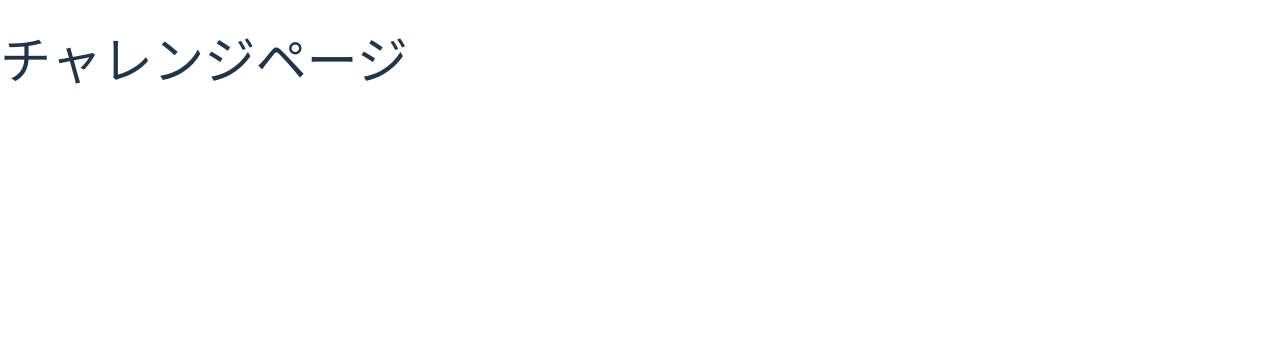
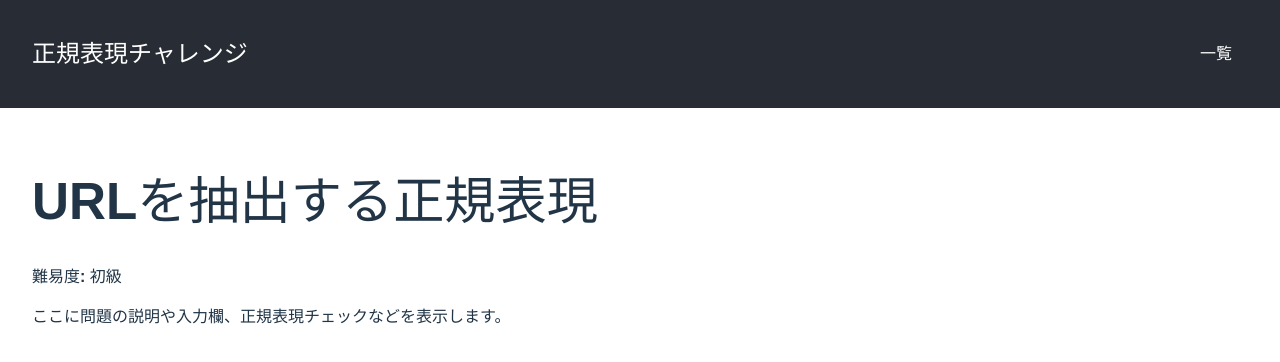
Before and after one commit to ishi720/regex-challenge, a React (Vite) app: page /challenge/1 in a window 1280 px wide. Shown: the top 362 px of the page. Built offline with nearby package versions, Linux system fonts and the light colour scheme.

Commit message:
チャレンジページにもヘッダーをつける

```diff
--- /dev/null
+++ b/src/pages/ChallengePage.tsx
@@ -0,0 +1,30 @@
+import React from 'react';
+import { useParams } from 'react-router-dom';
+import Header from '../components/Header';
+import { challenges } from '../data/challenges';
+
+const ChallengePage: React.FC = () => {
+  const { id } = useParams<{ id: string }>();
+  const challengeId = Number(id);
+
+  const challenge = challenges.find((c) => c.id === challengeId);
+
+  return (
+    <>
+      <Header />
+      <div style={{ padding: '2rem' }}>
+        {challenge ? (
+          <>
+            <h1>{challenge.title}</h1>
+            <p><strong>難易度:</strong> {challenge.difficulty}</p>
+            <p>ここに問題の説明や入力欄、正規表現チェックなどを表示します。</p>
+          </>
+        ) : (
+          <p>該当するチャレンジが見つかりませんでした。</p>
+        )}
+      </div>
+    </>
+  );
+};
+
+export default ChallengePage;
```
Also changed, not shown: src/App.tsx (+4 -4 lines).
